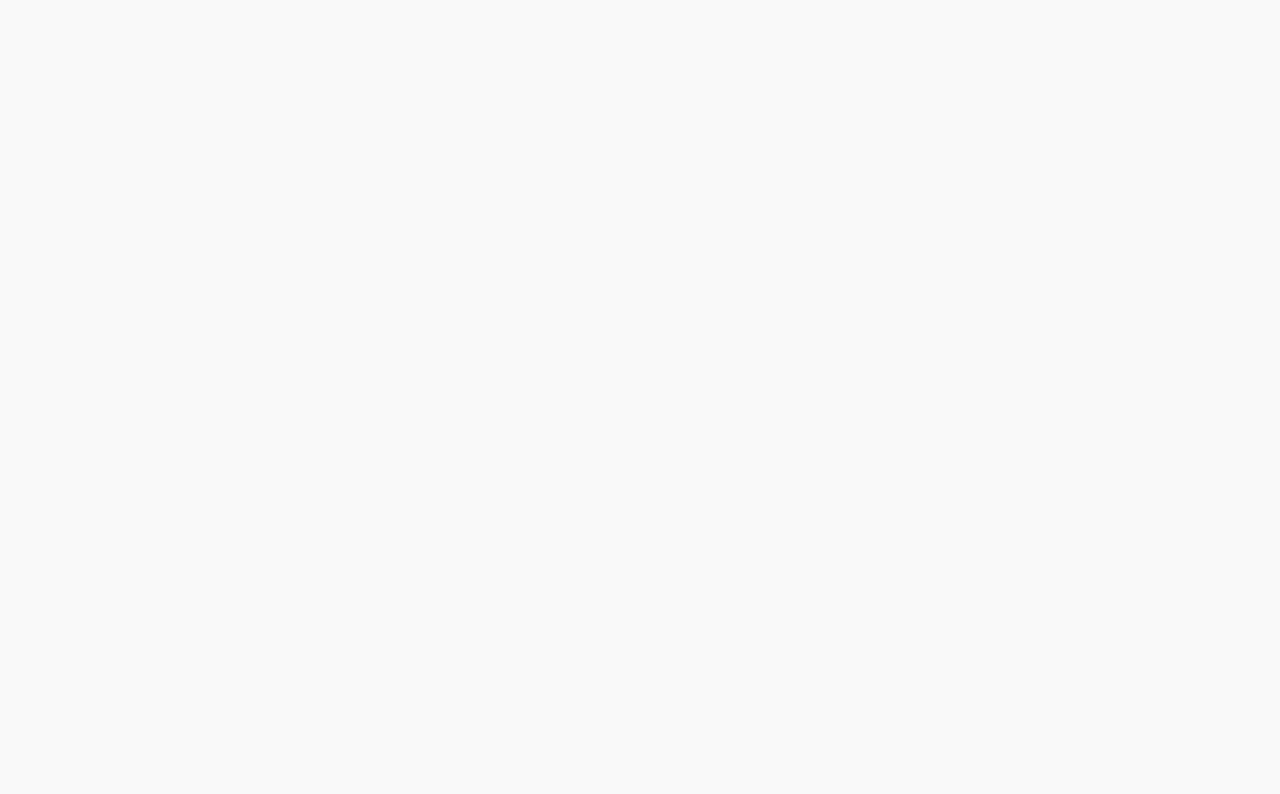
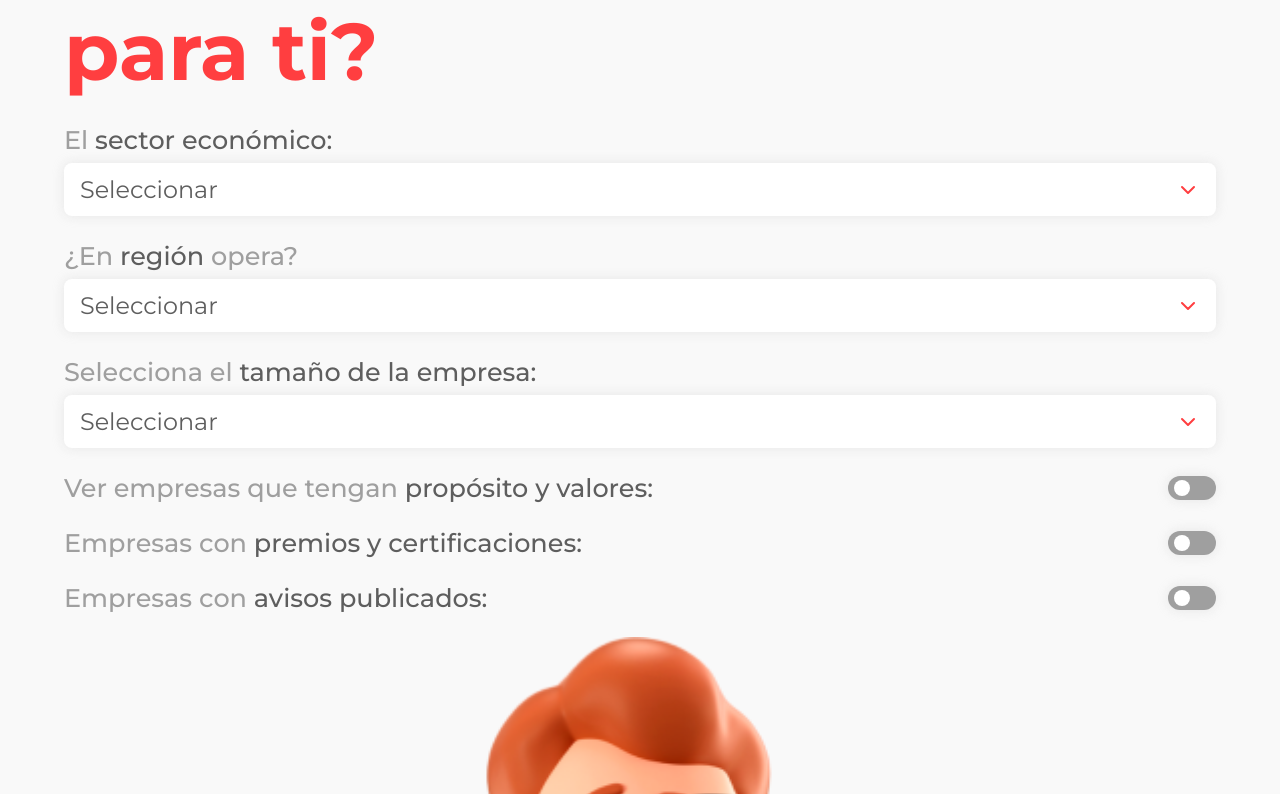
Before and after one commit to frojasCode/work-match-frontend, a React (Vite) app: page / in a window 1280 px wide. Shown: the part 966-1760 px from the top of the page. Before the commit the page ends 800 px from the top, so only its background shows below. Built offline with nearby package versions, Linux system fonts and the light colour scheme.

Commit message:
home test first version

```diff
--- /dev/null
+++ b/src/components/Select/Select.jsx
@@ -0,0 +1,38 @@
+import { useState } from 'react';
+import { IconChevronDown } from '@tabler/icons-react';
+import { size24, colorPrimary } from '../../assets/icons/variablesIcons';
+
+const selectList = ['option0', 'option1', 'option2', 'option3', 'option4'];
+const selectList2 = ['a', 'b', 'c', 'd', 'e'];
+
+export function Select({ children, list }) {
+	const [clickActive, setClickActive] = useState(false);
+	const [focusActive, setFocusActive] = useState(false);
+
+	/* console.log(e.target.textContent); */
+
+	/* password.addEventListener('focus', (event) => {
+		event.target.style.background = 'pink';
+	  }); */
+
+	return (
+		<div className='selectContainer'>
+			<div className='selectLabel'>{children}</div>
+			<button className='selectSelected'>
+				<div className='selectSelected-flex'>
+					<div>Seleccionar</div>
+					<IconChevronDown size={size24} color={colorPrimary} />
+				</div>
+			</button>
+			<div className='selectOptions'>
+				{selectList.map((element, index) => {
+					return (
+						<div className='selectOpion' key={index}>
+							{element}
+						</div>
+					);
+				})}
+			</div>
+		</div>
+	);
+}
--- /dev/null
+++ b/src/components/Select/Select.scss
@@ -0,0 +1,70 @@
+.select{
+
+    &Container{
+        position: relative;
+    }
+
+    &Label{
+        font-size: $font-size--1;
+        font-weight: $font-medium;
+        color: $color-text-secondary;
+        margin-bottom: 8px;
+
+        span{
+            color: $color-text-primary;
+        }
+    }
+
+    &Selected{
+        cursor: pointer;
+        width: 100%;
+        border-radius: $radius-8;
+        background-color: $color-white;
+        box-shadow: $shadow-field;
+
+        &-flex{
+            display: flex;
+            justify-content: space-between;
+            align-items: center;
+            padding: 12px 16px;
+        }
+
+        &:focus ~ .selectOptions{
+            animation: selectAparition .5s ease;
+            display: block;
+        }
+    }
+
+    &Options{
+        background-color: $color-white;
+        box-shadow: $shadow-field;
+        border-radius: $radius-8;
+        overflow: hidden;
+        width: 100%;
+        position: absolute;
+        top: 83px;
+        left: 0;
+        display: none;
+        z-index: 10;
+
+        & .selectOpion{
+            cursor: pointer;
+            padding: 12px 16px;
+            transition: all .3s;
+
+            &:hover{
+                background-color: rgba($color-primary, .1);
+            }
+        }
+    }
+}
+
+@keyframes selectAparition{
+    0%{
+        opacity: 0;
+    }
+
+    100%{
+        opacity: 1;
+    }
+}
--- /dev/null
+++ b/src/components/Select/departamentos.json
@@ -0,0 +1 @@
+[{"id":"01","name":"Amazonas"}, {"id":"02","name":"\u00c1ncash"}, {"id":"03","name":"Apur\u00edmac"}, {"id":"04","name":"Arequipa"}, {"id":"05","name":"Ayacucho"}, {"id":"06","name":"Cajamarca"}, {"id":"07","name":"Callao"}, {"id":"08","name":"Cusco"}, {"id":"09","name":"Huancavelica"}, {"id":"10","name":"Hu\u00e1nuco"}, {"id":"11","name":"Ica"}, {"id":"12","name":"Jun\u00edn"}, {"id":"13","name":"La Libertad"}, {"id":"14","name":"Lambayeque"}, {"id":"15","name":"Lima"}, {"id":"16","name":"Loreto"}, {"id":"17","name":"Madre de Dios"}, {"id":"18","name":"Moquegua"}, {"id":"19","name":"Pasco"}, {"id":"20","name":"Piura"}, {"id":"21","name":"Puno"}, {"id":"22","name":"San Mart\u00edn"}, {"id":"23","name":"Tacna"}, {"id":"24","name":"Tumbes"}, {"id":"25","name":"Ucayali"}]
--- a/src/main.jsx
+++ b/src/main.jsx
@@ -2,11 +2,10 @@ import ReactDOM from 'react-dom/client';
 import './styles/main.scss';
 import { Home } from './pages/Home/Home';
 import { Switch } from './components/Switch/Swithc';
+import { Select } from './components/Select/Select';
 
 ReactDOM.createRoot(document.getElementById('root')).render(
 	<>
-		<Switch>
-			Ver empresas que tengan <span>propósitos y valores:</span>
-		</Switch>
+		<Home />
 	</>
 );
--- a/src/pages/Home/Home.jsx
+++ b/src/pages/Home/Home.jsx
@@ -6,6 +6,8 @@ import {
 	colorSecondary,
 	colorTertiary,
 } from '../../assets/icons/variablesIcons';
+import { Select } from '../../components/Select/Select';
+import { Switch } from '../../components/Switch/Swithc';
 
 export function Home() {
 	return (
@@ -41,6 +43,29 @@ export function Home() {
 							<p>Al elegir tu nueva empresa para trabajar</p>
 							<h1>¿Qué es lo más importante para ti?</h1>
 						</div>
+						<div className='homeMain-inputs'>
+							<Select>
+								El <span>sector económico:</span>
+							</Select>
+							<Select>
+								¿En <span>región</span> opera?
+							</Select>
+							<Select>
+								Selecciona el <span>tamaño de la empresa:</span>
+							</Select>
+							<Switch>
+								Ver empresas que tengan <span>propósito y valores:</span>
+							</Switch>
+							<Switch>
+								Empresas con <span>premios y certificaciones:</span>
+							</Switch>
+							<Switch>
+								Empresas con <span>avisos publicados:</span>
+							</Switch>
+						</div>
+					</div>
+					<div className='homeMain-illustration'>
+						<img src={IllustrationFooter} alt='' />
 					</div>
 				</main>
 				<footer className='homeFooter'>
--- a/src/pages/Home/Home.scss
+++ b/src/pages/Home/Home.scss
@@ -92,6 +92,21 @@
                 font-weight: $font-bold;
             }
         }
+
+        &-inputs{
+            display: flex;
+            flex-direction: column;
+            gap: 24px;
+            margin: 24px 0;
+        }
+
+        &-illustration{
+            position: relative;
+            width: 50%;
+            margin-inline: auto;
+            margin-bottom: -1rem;
+            z-index: -1;
+        }
     }
 
     &Footer{
--- a/src/styles/abstracts/variables.scss
+++ b/src/styles/abstracts/variables.scss
@@ -31,3 +31,6 @@ $font-permanent-marker: 'Permanent Marker', cursive;
 //SHADOWS
 $shadow-field: 0 0 12px rgba(225, 225, 225, 0.8);
 $shadow-tag: 0 0 4px rgba(225, 225, 225, 0.8);
+
+//BORDER RADIUS
+$radius-8: 8px;
--- a/src/styles/main.scss
+++ b/src/styles/main.scss
@@ -11,6 +11,7 @@
 //COMPONENTS
 @import '../components/Nav/Nav.scss';
 @import '../components/Switch/Swithc.scss';
+@import '../components/Select/Select.scss';
 
 //PAGES
 @import '../pages/Home/Home.scss'
```
Also changed, not shown: src/components/Switch/Swithc.jsx (+8 -0 lines).
